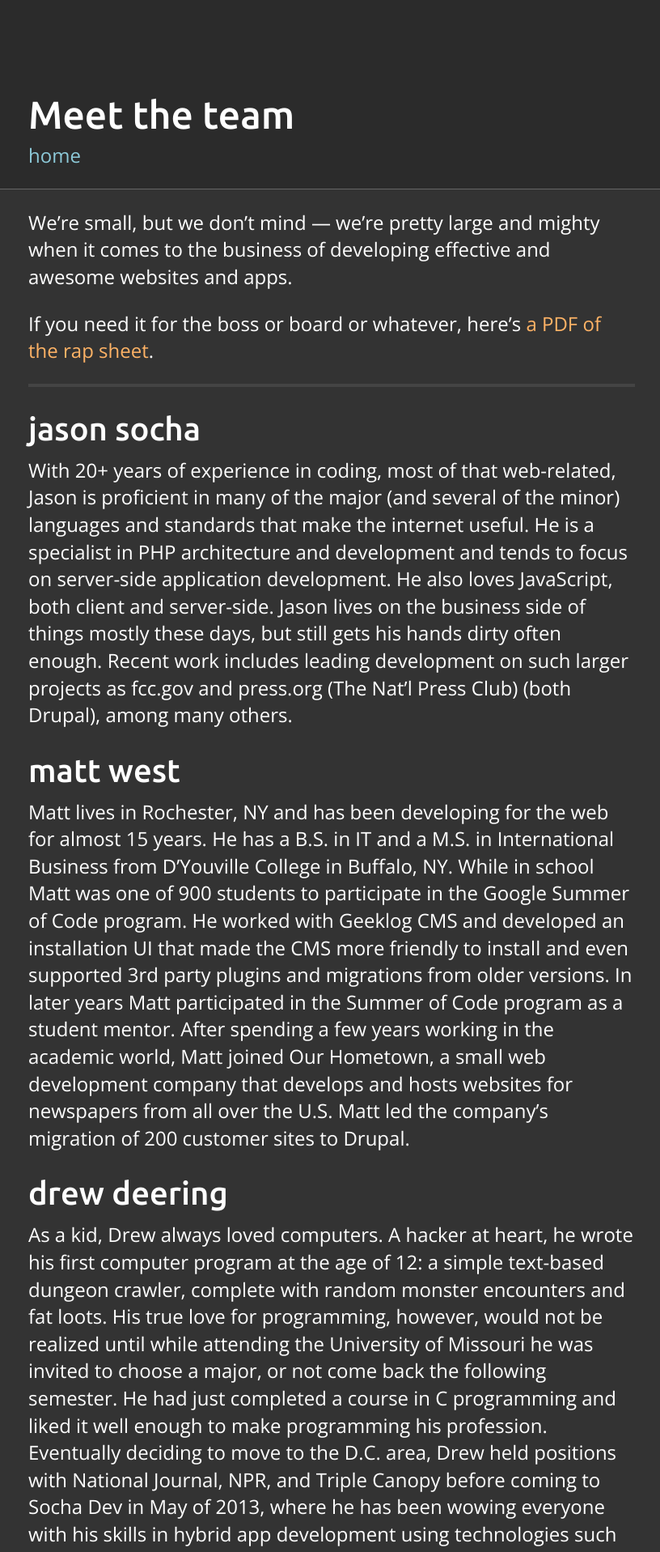
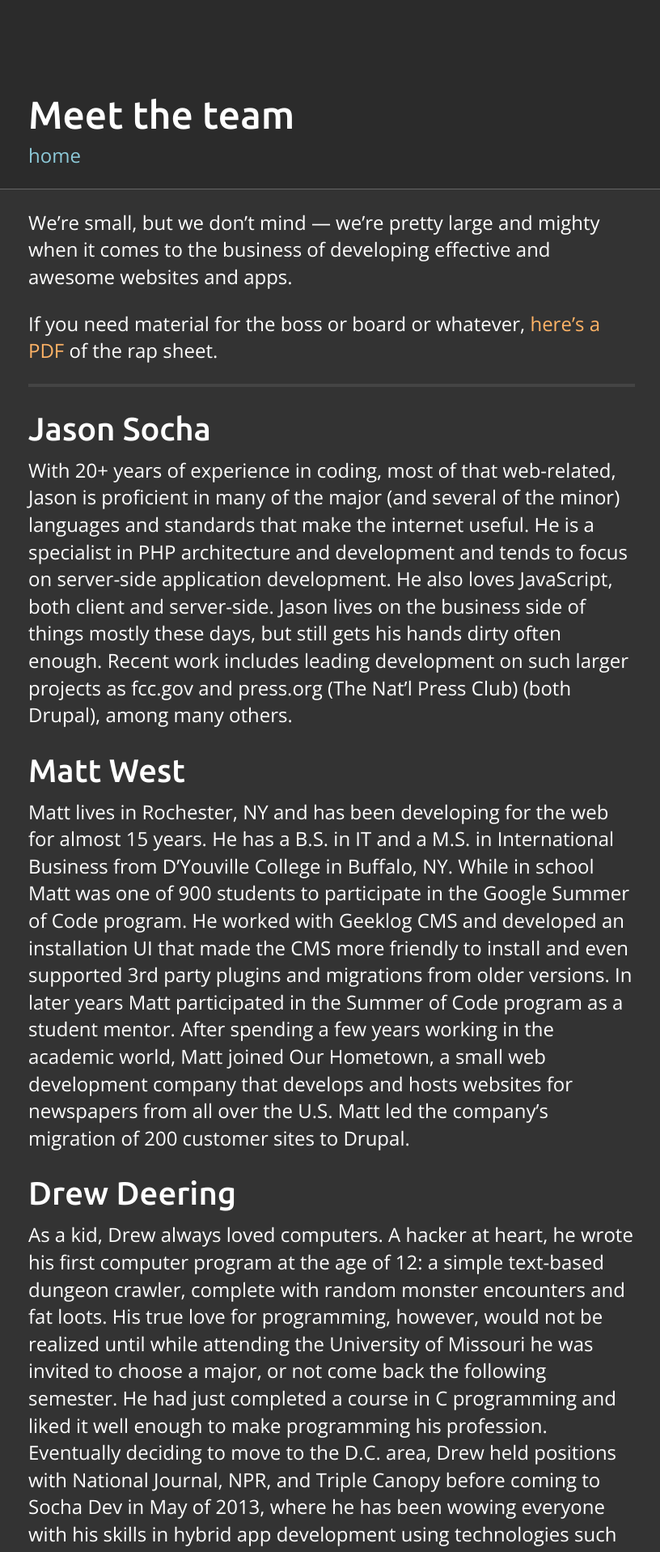
Before and after one commit to SochaDev/sochadev.github.io, a Jekyll site: the page built from team.md, in a window 1280 px wide. Shown: the top 1917 px of the page at 81% size, without its empty margins (230-1046 px from the left). Built offline with Jekyll 4.4.1, drawn with Linux system fonts in a browser that asks for light colours; nearby versions of some CDN libraries; some of the changed text lies outside the part shown.

```diff
--- a/_layouts/default.html
+++ b/_layouts/default.html
@@ -15,7 +15,7 @@
                     we rock so hard. you should hire us or join us.
   -->
 </head>
-<body>
+<body class="{% if page.url == '/' %}front{% else %}{{ page.url | remove: '/' }}{% endif %}">
   <header>
     <div class="stripe first">
       <div class="container">
--- a/assets/css/screen.css
+++ b/assets/css/screen.css
@@ -2146,8 +2146,7 @@
 At the bottom of this section, we provide information about the spritesheet itself
 $spritesheet: width height image $spritesheet-sprites;
 */
-code,
-pre, .messages, header a.home img {
+pre, code, .messages, header a.home img {
   border-top-left-radius: 3px;
   border-top-right-radius: 3px;
   border-bottom-right-radius: 3px;
@@ -2180,6 +2179,8 @@
 h2 {
   font-size: 40px;
   text-transform: lowercase; }
+  body.team .stripe.default h2 {
+    text-transform: capitalize; }
 
 h3 {
   font-size: 32px;
@@ -2200,7 +2201,6 @@
 em, i {
   font-style: italic; }
 
-code,
 pre {
   background: #444;
   clear: both;
@@ -2208,6 +2208,10 @@
   font-family: "Bitstream Vera Sans Mono", "Consolas", "Courier", monospace;
   padding: 24px 12px;
   width: 100%; }
+
+code {
+  background: #444;
+  padding: 3px 6px; }
 
 hr {
   border: solid 2px #333;
@@ -2298,7 +2302,8 @@
   padding: 0; }
 
 .stripe {
-  padding: 24px; }
+  padding: 24px;
+  width: 100%; }
   .stripe.default {
     border-bottom: solid 1px #666; }
   .stripe.second .alpha {
@@ -2547,3 +2552,5 @@
     width: 100%; }
     fieldset.contact input[type="submit"]:hover {
       background-color: #67b9cc; }
+
+/*# sourceMappingURL=screen.css.map */
--- a/assets/sass/_settings.scss
+++ b/assets/sass/_settings.scss
@@ -33,3 +33,6 @@
 
 $text: $gray-lighter;
 $bg: $gray-darker;
+
+// flourishes
+$border-radius: 3px;
--- a/team.md
+++ b/team.md
@@ -6,7 +6,13 @@
 
 We're small, but we don't mind &mdash; we're pretty large and mighty when it comes to the business of developing effective and awesome websites and apps.
 
-If you need it for the boss or board or whatever, here's [a PDF of the rap sheet](https://gitprint.com/SochaDev/sochadev.github.io/master/team.md){:target="_blank"}.
+If you need material for the boss or board or whatever, [here's a PDF](https://gitprint.com/SochaDev/sochadev.github.io/master/team.md){:target="_blank"} of the rap sheet.
+
+<!--
+Socha Dev is a white-label web and app development shop built to help your team succeed. We specialize in overflow, triage and problem solving services. We invite you to check out our past projects, learn more about our team and their tools — then contact us to discuss your next project.
+
+We work in the development phase of projects — you give us your strategy, designs, requirements, API docs and any other pertinents — we turn it all in to a fully functioning application.
+-->
 
 * * *
 
```
Also changed, not shown: other parts of team.md (+7 -0 lines), assets/sass/_global.scss (+22 -8 lines), 1 other file.
